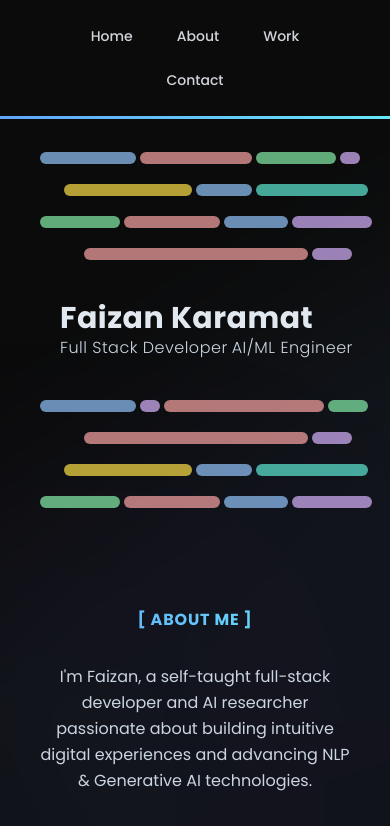
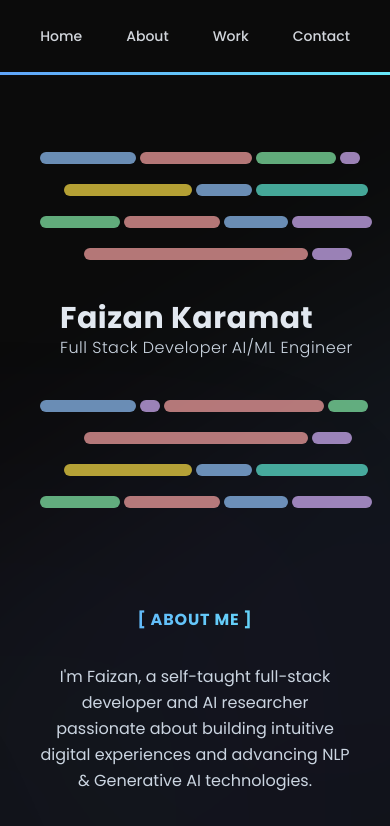
Before and after one commit to neutrino225/portfolio, a Next.js app: page / in a window 390 px wide. Shown: the top 826 px of the page. Built offline with nearby package versions, Linux system fonts and the light colour scheme.

Commit message:
Fixed reponsive issues on mobile screens

```diff
--- a/app/components/Navbar/index.tsx
+++ b/app/components/Navbar/index.tsx
@@ -26,7 +26,7 @@ const Navbar = () => {
 			className={`fixed top-0 w-full z-50 transition-all duration-300 ${
 				isScrolled ? "bg-gray-900/20 backdrop-blur-lg" : "bg-transparent"
 			}`}>
-			<div className="container mx-auto px-8 py-6">
+			<div className="container mx-auto px-4 md:px-8 py-6">
 				<div className="flex justify-center md:justify-center">
 					<ul className="flex flex-wrap justify-center items-center gap-5 md:gap-10">
 						{navItems.map((item, index) => (
--- a/app/components/Projects/index.tsx
+++ b/app/components/Projects/index.tsx
@@ -113,7 +113,7 @@ const Projects = () => {
 	return (
 		<section
 			id="work"
-			className="mx-auto w-full md:w-3/4 h-full flex flex-col gap-10">
+			className="mx-auto w-full lg:w-3/4 h-full flex flex-col gap-10">
 			<motion.h1
 				initial={{ opacity: 0, y: 20 }}
 				whileInView={{ opacity: 1, y: 0 }}
```
